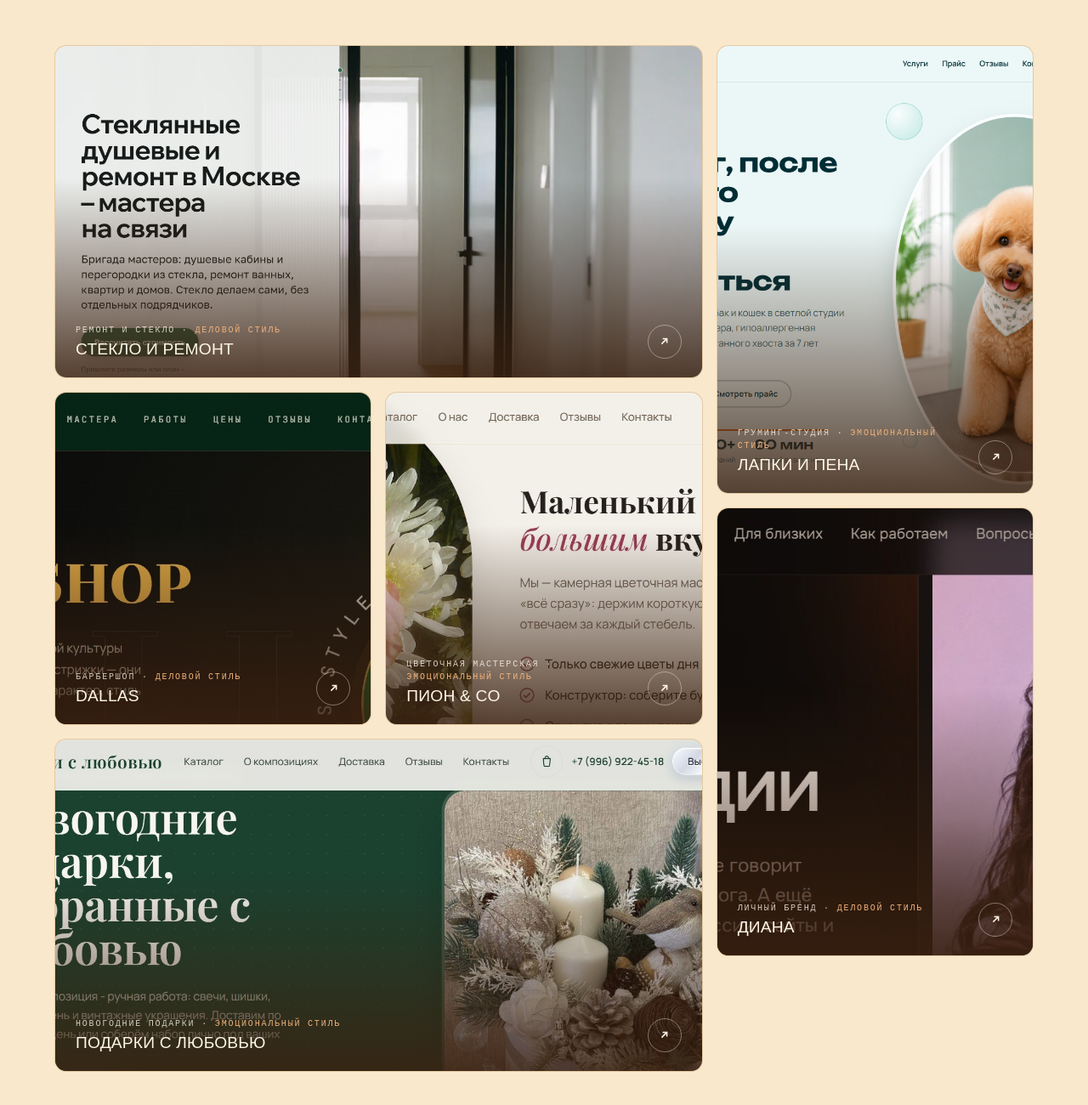
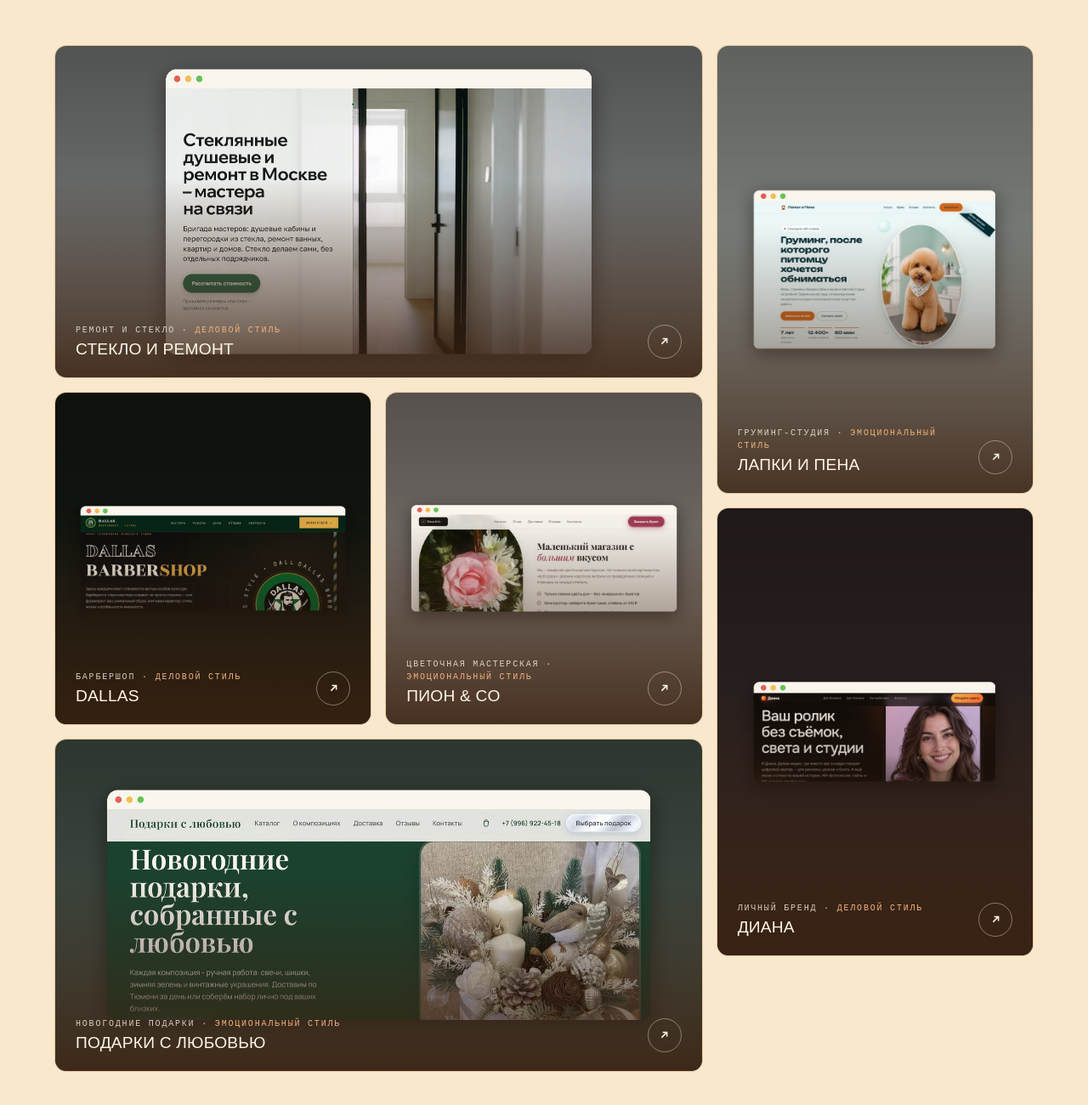
Before and after one commit to ladavoronova3-lab/vitrina-lada, a plain HTML site: page index.html in a window 1280 px wide. Shown: the part 1748-3048 px from the top of the page at 85% size. Drawn offline with Linux system fonts and the light colour scheme; a web font is replaced by a local one.

Commit message:
Витрина: сайты целиком в окнах-мокапах, как в образце

```diff
--- a/app.js
+++ b/app.js
@@ -1,34 +1,34 @@
 /* ---------- данные работ ---------- */
 const WORKS = {
   remont: {
-    title: 'Стекло и ремонт', niche: 'ремонтная бригада · деловой стиль', img: 'assets/works/remont.png',
+    title: 'Стекло и ремонт', niche: 'ремонтная бригада · деловой стиль', img: 'assets/works/m-remont.jpg',
     desc: 'Сайт бригады мастеров: душевые кабины и перегородки из стекла плюс ремонт квартир и домов. Спокойный деловой стиль: план работ до старта, фото-отчёт каждый день, телефон мастера в один клик.',
     tags: ['деловой стиль','стекольные работы','фото-отчёты','живой сайт'],
     link: 'https://kimiremont1.vercel.app/'
   },
   lapki: {
-    title: 'Лапки и Пена', niche: 'груминг-студия · эмоциональный стиль', img: 'assets/works/lapki.png',
+    title: 'Лапки и Пена', niche: 'груминг-студия · эмоциональный стиль', img: 'assets/works/m-lapki.jpg',
     desc: 'Студия груминга для собак и кошек. Эмоциональный стиль: мятная нежность, парящие блобы на фоне, прайс с вкладками «собаки / кошки» и запись в один клик.',
     tags: ['эмоциональный стиль','прайс с вкладками','запись онлайн','живой сайт'],
     link: 'https://turbo-octo-pancake-five.vercel.app/'
   },
   dallas: {
-    title: 'Dallas', niche: 'барбершоп · деловой стиль', img: 'assets/works/dallas.jpg',
+    title: 'Dallas', niche: 'барбершоп · деловой стиль', img: 'assets/works/m-dallas.jpg',
     desc: 'Тёмный фон, золото и крупная типографика: характер мужской территории читается с первого экрана. Хит-предложение — «стрижка + борода» — сразу внизу героя.',
     tags: ['деловой стиль','хит-предложение','круговая надпись']
   },
   pion: {
-    title: 'Пион & Co', niche: 'цветочная мастерская · эмоциональный стиль', img: 'assets/works/pion.jpg',
+    title: 'Пион & Co', niche: 'цветочная мастерская · эмоциональный стиль', img: 'assets/works/m-pion.jpg',
     desc: 'Арочное фото, бордовый курсив и чек-лист доверия: только свежие цветы дня, конструктор букета от стебля, открытка с вашим текстом в каждый заказ.',
     tags: ['эмоциональный стиль','конструктор букета','чек-лист доверия']
   },
   diana: {
-    title: 'Диана', niche: 'личный бренд · деловой стиль', img: 'assets/works/diana.jpg',
+    title: 'Диана', niche: 'личный бренд · деловой стиль', img: 'assets/works/m-diana.jpg',
     desc: 'Личный бренд на контрасте: чёрный фон, крупный белый заголовок и живое фото эксперта. Доверие к человеку — с первых секунд, задача обсуждается в один клик.',
     tags: ['деловой стиль','личный бренд','ИИ-услуги']
   },
   podarki: {
-    title: 'Подарки с любовью', niche: 'новогодние композиции · эмоциональный стиль', img: 'assets/works/podarki.jpg',
+    title: 'Подарки с любовью', niche: 'новогодние композиции · эмоциональный стиль', img: 'assets/works/m-podarki.jpg',
     desc: 'Глубокий зелёный и кремовая типографика: праздничное настроение ручной работы. Каталог композиций и заказ набора лично под близких.',
     tags: ['эмоциональный стиль','сезонный оффер','доставка за день']
   },
--- a/index.html
+++ b/index.html
@@ -160,7 +160,7 @@ h1 .lime{color:var(--terra)}
   transition:border-color .25s ease,transform .25s ease;
 }
 .work:hover{border-color:rgba(199,91,30,.45);transform:translateY(-3px)}
-.work img{position:absolute;inset:0;width:100%;height:100%;object-fit:cover;object-position:top;transition:transform .6s cubic-bezier(.2,.7,.2,1)}
+.work img{position:absolute;inset:0;width:100%;height:100%;object-fit:cover;transition:transform .6s cubic-bezier(.2,.7,.2,1)}
 .work:hover img{transform:scale(1.045)}
 .work-shade{position:absolute;inset:0;background:linear-gradient(180deg,rgba(59,33,16,0) 40%,rgba(59,33,16,.85) 100%)}
 .work-info{position:absolute;inset:auto 0 0 0;padding:22px 24px;display:flex;justify-content:space-between;align-items:flex-end;gap:14px}
@@ -290,8 +290,10 @@ footer{border-top:1px solid var(--line-soft);padding:34px 0 44px}
   .sec{padding:90px 0}
   .niche-grid{grid-template-columns:1fr}
   .works-grid{grid-template-columns:1fr;grid-auto-rows:auto}
-  .work{grid-column:span 1 !important;grid-row:span 1 !important;min-height:300px}
-  .w-b,.w-e{min-height:420px}
+  .work{grid-column:span 1 !important;grid-row:auto !important;min-height:0}
+  .w-a,.w-f{aspect-ratio:1520/780}
+  .w-b,.w-e{aspect-ratio:860/1210}
+  .w-c,.w-d{aspect-ratio:1000/1050}
   .socials{grid-template-columns:1fr}
   .lighthouse{right:8%}
   .hero{padding-top:120px}
@@ -420,7 +422,7 @@ footer{border-top:1px solid var(--line-soft);padding:34px 0 44px}
     </div>
     <div class="works-grid">
       <button class="work w-a rv" data-work="remont">
-        <img src="assets/works/remont.png" alt="Сайт ремонтной бригады «Стекло и ремонт»" loading="lazy">
+        <img src="assets/works/m-remont.jpg" alt="Сайт ремонтной бригады «Стекло и ремонт»" loading="lazy">
         <div class="work-shade"></div>
         <div class="work-info">
           <div><span class="mono">ремонт и стекло · <b>деловой стиль</b></span><h3>Стекло и ремонт</h3></div>
@@ -428,7 +430,7 @@ footer{border-top:1px solid var(--line-soft);padding:34px 0 44px}
         </div>
       </button>
       <button class="work w-b rv" data-work="lapki">
-        <img src="assets/works/lapki.png" alt="Сайт груминг-студии «Лапки и Пена»" loading="lazy">
+        <img src="assets/works/m-lapki.jpg" alt="Сайт груминг-студии «Лапки и Пена»" loading="lazy">
         <div class="work-shade"></div>
         <div class="work-info">
           <div><span class="mono">груминг-студия · <b>эмоциональный стиль</b></span><h3>Лапки и Пена</h3></div>
@@ -436,7 +438,7 @@ footer{border-top:1px solid var(--line-soft);padding:34px 0 44px}
         </div>
       </button>
       <button class="work w-c rv" data-work="dallas">
-        <img src="assets/works/dallas.jpg" alt="Сайт барбершопа «Dallas»" loading="lazy">
+        <img src="assets/works/m-dallas.jpg" alt="Сайт барбершопа «Dallas»" loading="lazy">
         <div class="work-shade"></div>
         <div class="work-info">
           <div><span class="mono">барбершоп · <b>деловой стиль</b></span><h3>Dallas</h3></div>
@@ -444,7 +446,7 @@ footer{border-top:1px solid var(--line-soft);padding:34px 0 44px}
         </div>
       </button>
       <button class="work w-d rv" data-work="pion">
-        <img src="assets/works/pion.jpg" alt="Сайт цветочной мастерской «Пион и Ко»" loading="lazy">
+        <img src="assets/works/m-pion.jpg" alt="Сайт цветочной мастерской «Пион и Ко»" loading="lazy">
         <div class="work-shade"></div>
         <div class="work-info">
           <div><span class="mono">цветочная мастерская · <b>эмоциональный стиль</b></span><h3>Пион &amp; Co</h3></div>
@@ -452,7 +454,7 @@ footer{border-top:1px solid var(--line-soft);padding:34px 0 44px}
         </div>
       </button>
       <button class="work w-e rv" data-work="diana">
-        <img src="assets/works/diana.jpg" alt="Сайт эксперта по ИИ-видео «Диана»" loading="lazy">
+        <img src="assets/works/m-diana.jpg" alt="Сайт эксперта по ИИ-видео «Диана»" loading="lazy">
         <div class="work-shade"></div>
         <div class="work-info">
           <div><span class="mono">личный бренд · <b>деловой стиль</b></span><h3>Диана</h3></div>
@@ -460,7 +462,7 @@ footer{border-top:1px solid var(--line-soft);padding:34px 0 44px}
         </div>
       </button>
       <button class="work w-f rv" data-work="podarki">
-        <img src="assets/works/podarki.jpg" alt="Сайт новогодних подарков «Подарки с любовью»" loading="lazy">
+        <img src="assets/works/m-podarki.jpg" alt="Сайт новогодних подарков «Подарки с любовью»" loading="lazy">
         <div class="work-shade"></div>
         <div class="work-info">
           <div><span class="mono">новогодние подарки · <b>эмоциональный стиль</b></span><h3>Подарки с любовью</h3></div>
```
Also changed, not shown: assets/works/m-dallas.jpg (added), assets/works/m-diana.jpg (added), assets/works/m-lapki.jpg (added), assets/works/m-pion.jpg (added), assets/works/m-podarki.jpg (added), assets/works/m-remont.jpg (added).
